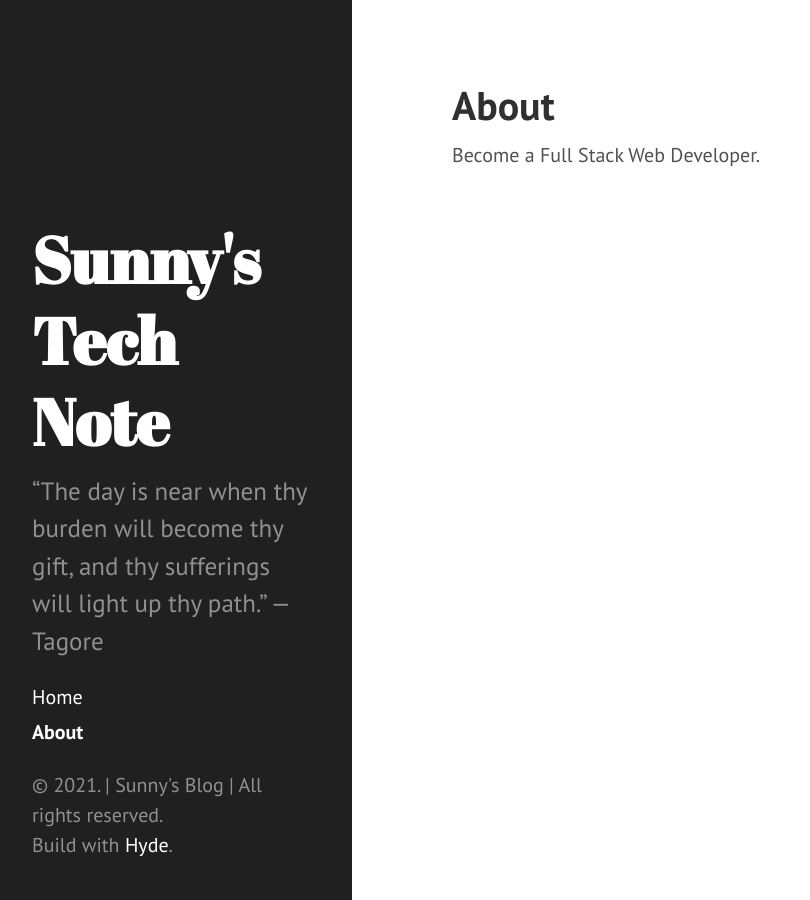
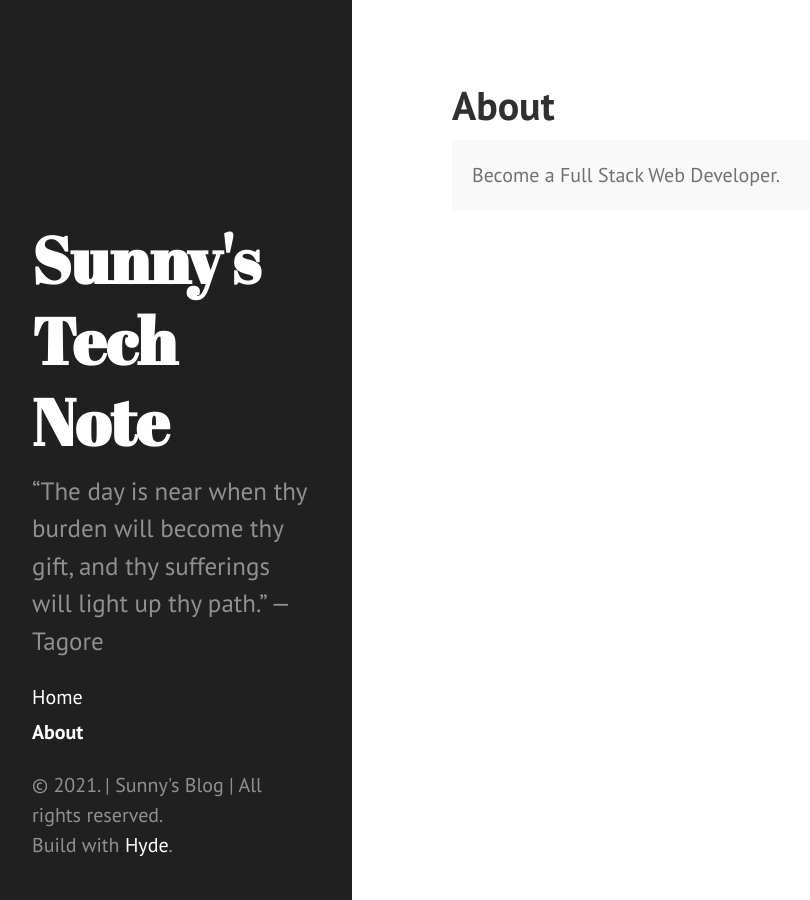
Before and after one commit to SunnySJLin/SunnySJLin.github.io, a Jekyll site: the page built from about.md, in a window 1280 px wide. Shown: the whole page, without its empty margins (8-818 px from the left). Built offline with Jekyll 4.4.1, drawn with Linux system fonts in a browser that asks for light colours.

```diff
--- a/_config.yml
+++ b/_config.yml
@@ -12,7 +12,7 @@ permalink:        pretty
 title:            Sunny's Tech Note
 tagline:          ''
 description:      '“The day is near when thy burden will become thy gift, and thy sufferings will light up thy path.” — Tagore'
-url:
+url:              http://ssjlin9999.github.io
 baseurl:          /
 paginate:         5
 
--- a/about.md
+++ b/about.md
@@ -2,4 +2,6 @@
 layout: page
 title: About
 ---
-Become a Full Stack Web Developer.
+<p class="message">
+  Become a Full Stack Web Developer.
+</p>
```
